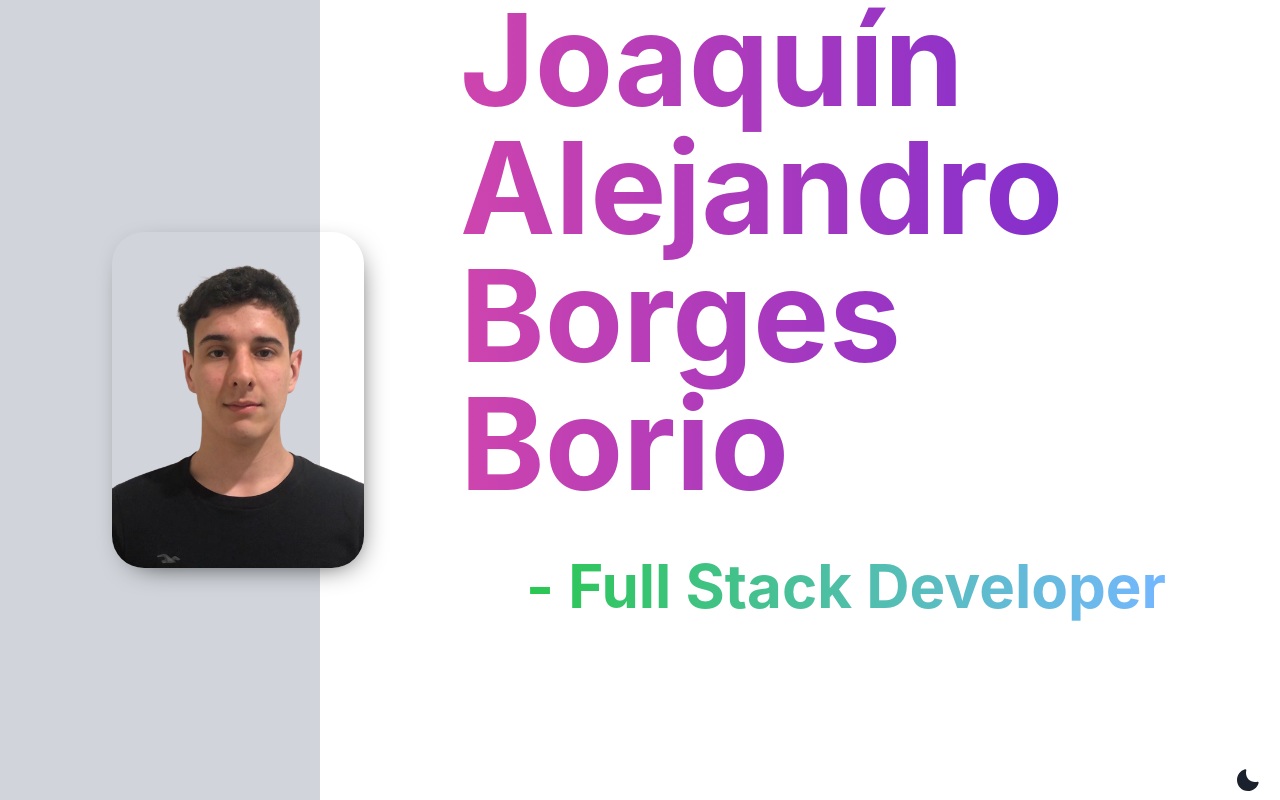
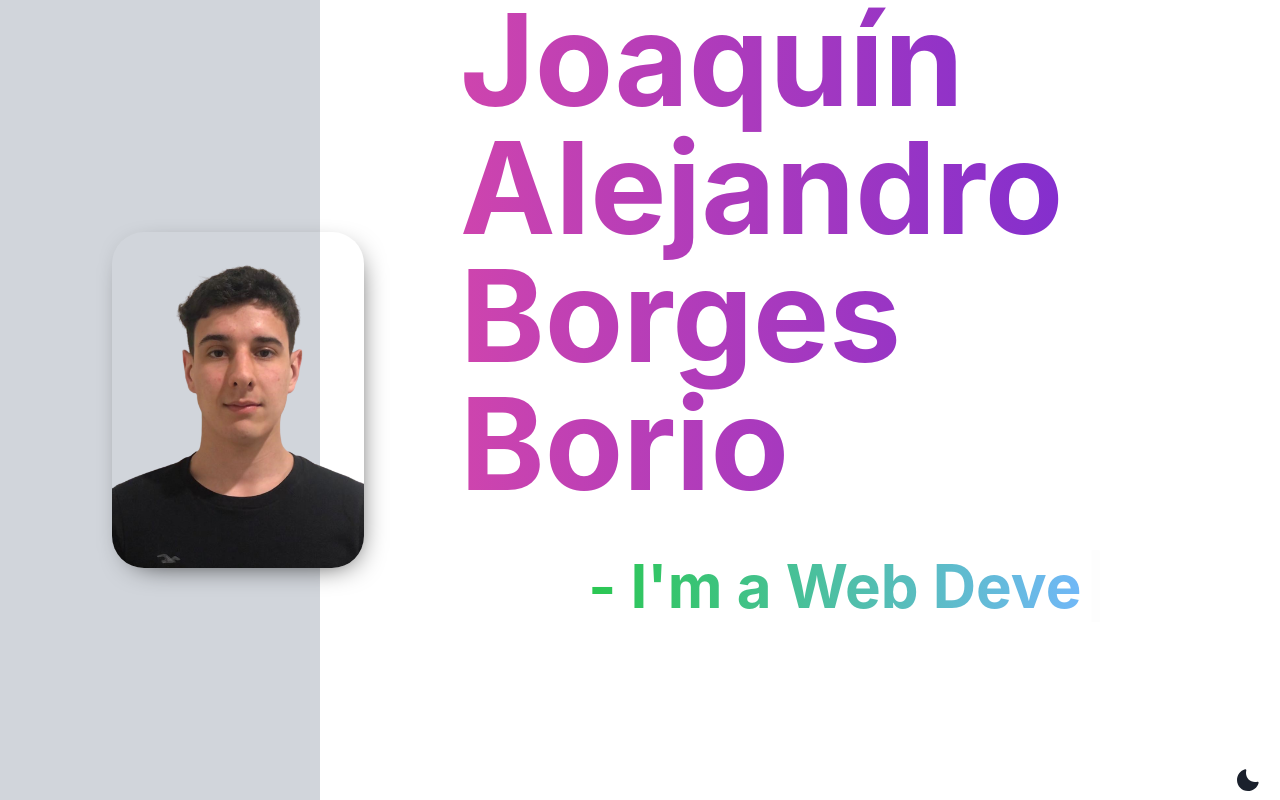
Before and after one commit to JoacinB/cvweb2, a Next.js app: page / in a window 1280 px wide. Built offline with nearby package versions, Linux system fonts and the light colour scheme.

Commit message:
Typewriter effect

```diff
--- a/package.json
+++ b/package.json
@@ -18,7 +18,8 @@
     "framer-motion": "^10.8.5",
     "next": "^13.2.4",
     "react": "18.2.0",
-    "react-dom": "18.2.0"
+    "react-dom": "18.2.0",
+    "react-simple-typewriter": "^5.0.1"
   },
   "devDependencies": {
     "autoprefixer": "^10.4.14",
--- a/src/pages/index.js
+++ b/src/pages/index.js
@@ -1,6 +1,7 @@
 import Header from "../components/Header";
 import { Box, Image, Text } from "@chakra-ui/react";
 import { useColorMode } from "@chakra-ui/react";
+import { useTypewriter, Cursor } from 'react-simple-typewriter';
 
 export default function Home() {
   const { colorMode } = useColorMode();
@@ -8,6 +9,11 @@ export default function Home() {
     light: "shadow-[5px_8px_30px_-15px_rgba(0,0,0,1)]",
     dark: "shadow-[5px_8px_30px_-15px_rgba(255,255,255,1)]",
   };
+  const [text] = useTypewriter({
+    words: ['Full-Stack Developer', 'Web Developer', 'Mobile Developer'],
+    loop: 0,
+    deleteSpeed: 80
+  })
   return (
     <Box>
       <Header />
@@ -27,7 +33,7 @@ export default function Home() {
         <Box>
           <Box className="flex flex-col items-center mb-56 ml-40">
             <Text className="text-9xl font-bold p-12" bgGradient='linear(to-l, #6927d9, #d446ab)' bgClip='text'>Joaquín Alejandro Borges Borio</Text>
-            <Text className="text-6xl font-bold pb-3" bgGradient='linear(to-l, #74b7ff, #2ac751)' bgClip='text'>- Full Stack Developer</Text>
+            <Text className="text-6xl font-bold pb-3" bgGradient='linear(to-l, #74b7ff, #2ac751)' bgClip='text'>- I'm a {text}<Cursor cursorColor='#86909e' /></Text>
           </Box>
         </Box>
       </Box>
```
Also changed, not shown: 1 other file (tests, documents, lock files or other folders).
